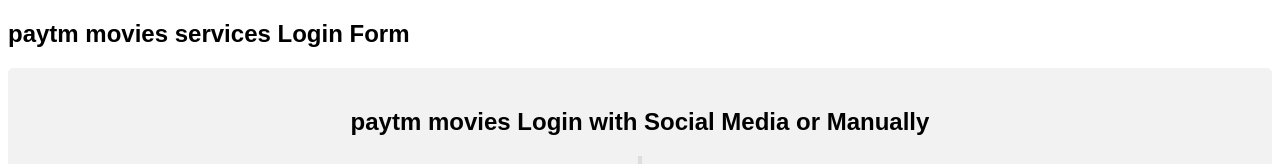
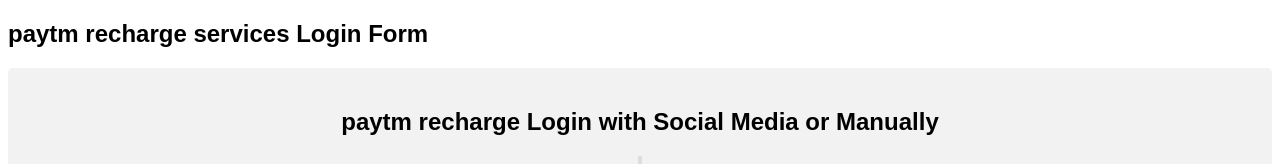
Before and after one commit to kodaganivishnuvardhan/dockerprojectt, a plain HTML site: page index.html in a window 1280 px wide. Shown: the top 164 px of the page. Drawn offline with Linux system fonts and the light colour scheme.

Commit message:
Update index.html

```diff
--- a/index.html
+++ b/index.html
@@ -135,13 +135,13 @@
 </head>
 <body>
 
-<h2>paytm movies services Login Form</h2>
+<h2>paytm recharge services Login Form</h2>
 
 
 <div class="container">
   <form action="/action_page.php">
     <div class="row">
-      <h2 style="text-align:center"> paytm movies Login with Social Media or Manually</h2>
+      <h2 style="text-align:center"> paytm recharge Login with Social Media or Manually</h2>
       <div class="vl">
         <span class="vl-innertext">or</span>
       </div>
```
